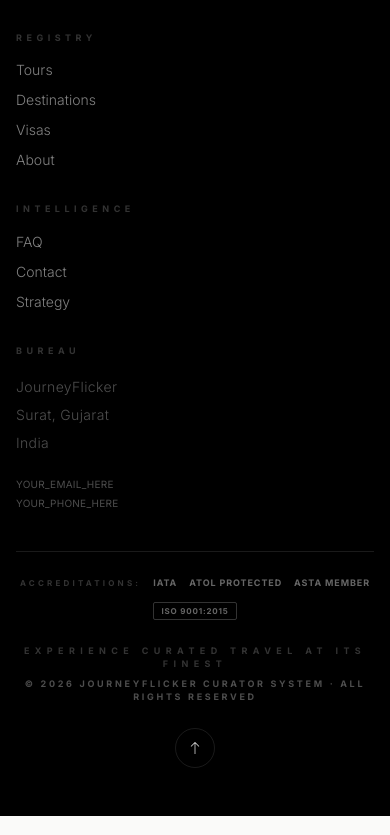
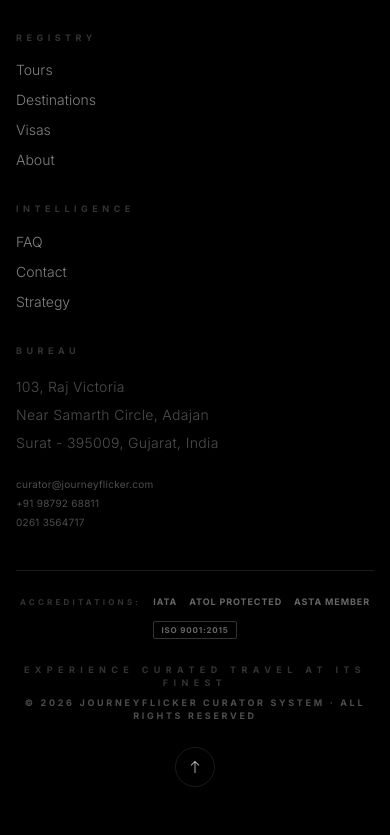
Before and after one commit to vits465/journeyflicker, a React (Vite) app in the folder frontend/: page / in a window 390 px wide. Shown: the part 6845-7680 px from the top of the page. Built offline with nearby package versions, Linux system fonts and the light colour scheme; no server answers.

Commit message:
feat: update contact details with actual phone numbers and address

```diff
--- a/frontend/src/components/Footer.tsx
+++ b/frontend/src/components/Footer.tsx
@@ -4,10 +4,10 @@ const registry = ['Tours', 'Destinations', 'Visas', 'About'];
 const intelligence = ['FAQ', 'Contact', 'Strategy'];
 
 const socialIcons = [
-  { icon: 'photo_camera', href: 'YOUR_INSTAGRAM_URL_HERE', label: 'Instagram' },
-  { icon: 'business', href: 'YOUR_LINKEDIN_URL_HERE', label: 'LinkedIn' },
-  { icon: 'mail', href: 'mailto:YOUR_EMAIL_HERE', label: 'Email' },
-  { icon: 'phone', href: 'tel:YOUR_PHONE_HERE', label: 'Phone' },
+  { icon: 'photo_camera', href: 'https://www.instagram.com/journeyflicker?igsh=MWxxMXZ1bGR1Zjh3MQ==', label: 'Instagram' },
+  { icon: 'business', href: '#', label: 'LinkedIn' },
+  { icon: 'mail', href: 'mailto:curator@journeyflicker.com', label: 'Email' },
+  { icon: 'phone', href: 'tel:+919879268811', label: 'Phone' },
 ];
 
 export function Footer() {
@@ -73,19 +73,23 @@ export function Footer() {
             <h4 className="text-[9px] font-black tracking-[0.5em] uppercase text-white/20">Bureau</h4>
             <address className="not-italic">
               <p className="text-sm font-light text-white/30 leading-loose tracking-wide">
-                JourneyFlicker<br />
-                Surat, Gujarat<br />
-                India
+                103, Raj Victoria<br />
+                Near Samarth Circle, Adajan<br />
+                Surat - 395009, Gujarat, India
               </p>
             </address>
             <div className="space-y-1 pt-1">
-              <a href="mailto:YOUR_EMAIL_HERE"
+              <a href="mailto:curator@journeyflicker.com"
                 className="text-[10px] text-white/30 hover:text-white transition-colors block tracking-wide">
-                YOUR_EMAIL_HERE
+                curator@journeyflicker.com
               </a>
-              <a href="tel:YOUR_PHONE_HERE"
+              <a href="tel:+919879268811"
                 className="text-[10px] text-white/30 hover:text-white transition-colors block tracking-wide">
-                YOUR_PHONE_HERE
+                +91 98792 68811
+              </a>
+              <a href="tel:02613564717"
+                className="text-[10px] text-white/30 hover:text-white transition-colors block tracking-wide">
+                0261 3564717
               </a>
             </div>
           </div>
--- a/frontend/src/pages/ContactPage.tsx
+++ b/frontend/src/pages/ContactPage.tsx
@@ -51,16 +51,24 @@ export default function ContactPage() {
               <div className="space-y-5">
                 <div className="group border-l-2 border-primary/10 pl-5 hover:border-primary transition-all duration-500">
                   <span className="text-[9px] font-bold tracking-[0.3em] uppercase text-on-surface-variant mb-1.5 block">General Correspondence</span>
-                  <a href="mailto:YOUR_EMAIL_HERE"
+                  <a href="mailto:curator@journeyflicker.com"
                     className="text-lg font-light tracking-tight text-on-surface hover:text-primary transition-colors break-all">
-                    YOUR_EMAIL_HERE
+                    curator@journeyflicker.com
                   </a>
                 </div>
                 <div className="group border-l-2 border-primary/10 pl-5 hover:border-primary transition-all duration-500">
                   <span className="text-[9px] font-bold tracking-[0.3em] uppercase text-on-surface-variant mb-1.5 block">Priority Management</span>
-                  <a href="tel:YOUR_PHONE_HERE" className="text-lg font-light tracking-tight text-on-surface hover:text-primary transition-colors">
-                    YOUR_PHONE_HERE
-                  </a>
+                  <div className="flex flex-col gap-1">
+                    <a href="tel:+919879268811" className="text-lg font-light tracking-tight text-on-surface hover:text-primary transition-colors">
+                      +91 98792 68811
+                    </a>
+                    <a href="tel:+919726698987" className="text-lg font-light tracking-tight text-on-surface hover:text-primary transition-colors">
+                      +91 97266 98987
+                    </a>
+                    <a href="tel:02613564717" className="text-base font-light tracking-tight text-on-surface hover:text-primary transition-colors">
+                      0261 3564717
+                    </a>
+                  </div>
                 </div>
               </div>
             </div>
@@ -68,8 +76,8 @@ export default function ContactPage() {
             <div className="pt-2">
               <span className="text-primary text-[10px] font-bold tracking-[0.5em] uppercase mb-3 block">The Repository</span>
               <p className="text-sm font-light text-on-surface opacity-70 leading-relaxed">
-                JourneyFlicker<br/>
-                Surat, Gujarat, India
+                103, Raj Victoria, Near Samarth Circle<br/>
+                Adajan, Surat - 395009 (Gujarat, India)
               </p>
 
               <div className="mt-5 w-full h-48 rounded-xl overflow-hidden shadow-sm border border-outline-variant/20">
```
